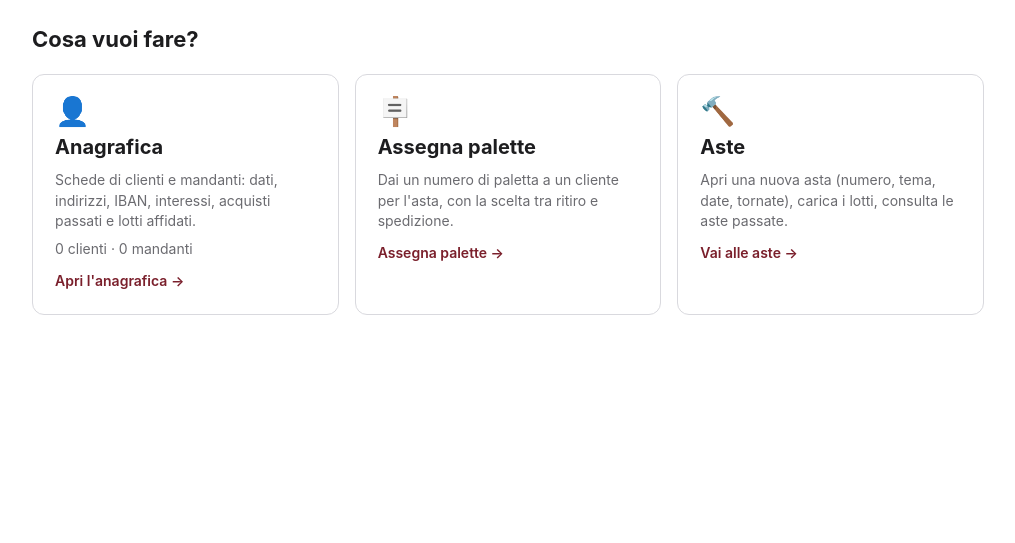
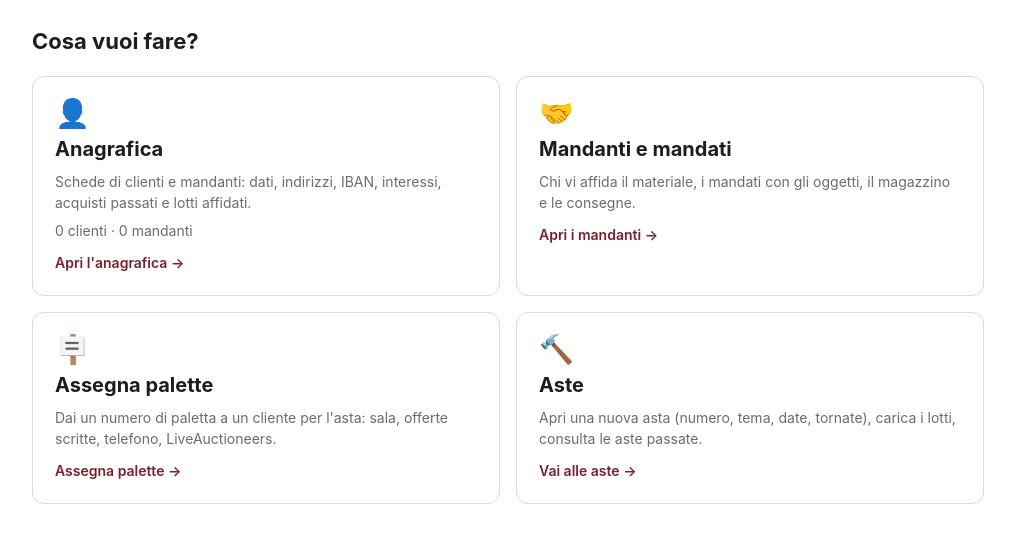
Before and after one commit to LittleNemoGestionale/gestionale-asta, a Django app: page / in a window 1280 px wide. Shown: the part 41-584 px from the top of the page, without its empty margins (132-1147 px from the left). Run offline with Django 5.2, Linux system fonts and the light colour scheme; the visitor is signed in with stand-in values (Sample User, id 1); data that the repository does not hold is empty.

Commit message:
Home: aste aperte in cima, tutta la riga cliccabile, riquadro Mandanti e mandati
Co-Authored-By: Claude Opus 5.5 <noreply@anthropic.com>
Claude-Session: https://claude.ai/code/session_017CCppjyo8m8mVscxwENtvr

```diff
--- a/asta/templates/asta/home.html
+++ b/asta/templates/asta/home.html
@@ -1,7 +1,7 @@
 {% extends "asta/base.html" %}
 {% block title %}Gestionale Asta{% endblock %}
 {% block head %}<style>
-  .scelte { display:grid; grid-template-columns:repeat(auto-fit,minmax(250px,1fr)); gap:16px; margin:18px 0 30px }
+  .scelte { display:grid; grid-template-columns:repeat(auto-fit,minmax(330px,1fr)); gap:16px; margin:18px 0 30px }
   .scelta { display:grid; gap:8px; align-content:start; padding:22px; border:1px solid var(--line); border-radius:12px; background:#fff; text-decoration:none; color:var(--ink) }
   .scelta:hover { border-color:var(--accent); box-shadow:0 2px 10px rgba(122,31,43,.08) }
   .scelta .ico { font-size:28px; line-height:1 }
@@ -9,30 +9,35 @@
   .scelta p { margin:0; color:var(--muted) }
   .scelta .link { color:var(--accent); font-weight:600; margin-top:4px }
   .aste-aperte { display:grid; gap:10px }
-  .riga-asta { display:flex; flex-wrap:wrap; gap:10px 18px; align-items:center; padding:12px 16px; border:1px solid var(--line); border-radius:10px; background:var(--soft) }
-  .riga-asta b { font-size:16px; margin-right:auto }
-  .riga-asta a { color:var(--accent); font-weight:500 }
+  .riga-asta { position:relative; display:flex; flex-wrap:wrap; gap:10px 18px; align-items:center; padding:14px 16px; border:1px solid var(--line); border-radius:10px; background:var(--soft) }
+  .riga-asta:hover { border-color:var(--accent); background:#fff }
+  .riga-asta .apri { font-size:17px; font-weight:700; color:var(--ink); text-decoration:none; margin-right:auto }
+  .riga-asta .apri::after { content:""; position:absolute; inset:0; border-radius:10px }  /* tutta la riga è cliccabile */
+  .riga-asta a:not(.apri) { position:relative; z-index:1; color:var(--accent); font-weight:500 }
 </style>{% endblock %}
 {% block doc %}
-<h1>Cosa vuoi fare?</h1>
 {% for m in messages %}<div class="msg {{ m.tags }}">{{ m }}</div>{% endfor %}
+{% if in_corso or prossime %}
+<h2 style="margin-top:8px">Aste aperte</h2>
+<div class="aste-aperte">
+  {% for a in in_corso %}<div class="riga-asta"><a class="apri" href="{% url 'asta_cruscotto' a.pk %}">Asta {{ a.numero }} · {{ a.nome }}</a><span class="muted">{{ a.data|date:"d/m/Y" }}</span>
+    <span class="pill ok">{% if a.post_asta_aperto %}post asta fino al {{ a.fine_post_asta|date:"d/m" }}{% else %}battuta, da chiudere{% endif %}</span><a href="{% url 'sala' a.pk %}">Aggiudicazione</a>{% if a.post_asta_aperto and perms.asta.view_dati_personali %}<a href="{% url 'post_asta' a.pk %}">Post asta</a>{% endif %}{% if perms.asta.view_dati_personali %}<a href="{% url 'acquirenti' a.pk %}">Acquirenti</a><a href="{% url 'mandanti' a.pk %}">Rendiconti</a>{% endif %}{% if perms.asta.view_incasso %}<a href="{% url 'incassi' a.pk %}">Incassi</a>{% endif %}</div>{% endfor %}
+  {% for a in prossime %}<div class="riga-asta"><a class="apri" href="{% url 'asta_cruscotto' a.pk %}">Asta {{ a.numero }} · {{ a.nome }}</a><span class="muted">dal {{ a.data|date:"d/m/Y" }}</span>
+    <span class="pill mid">in preparazione</span><a href="{% url 'lotti_asta' a.pk %}">Lotti</a>{% if perms.asta.view_paletta %}<a href="{% url 'offerte_telefoni' a.pk %}">Offerte e telefoni</a><a href="{% url 'palette' %}?asta={{ a.pk }}">Palette</a>{% endif %}</div>{% endfor %}
+</div>
+{% endif %}
+<h1 style="margin-top:26px">Cosa vuoi fare?</h1>
 <div class="scelte">
   <a class="scelta" href="{% url 'anagrafica' %}"><span class="ico">👤</span><h2>Anagrafica</h2>
     <p>Schede di clienti e mandanti: dati, indirizzi, IBAN, interessi, acquisti passati e lotti affidati.</p>
     <span class="muted">{{ n_clienti }} clienti · {{ n_mandanti }} mandanti</span><span class="link">Apri l'anagrafica →</span></a>
+  <a class="scelta" href="{% url 'mandanti_elenco' %}"><span class="ico">🤝</span><h2>Mandanti e mandati</h2>
+    <p>Chi vi affida il materiale, i mandati con gli oggetti, il magazzino e le consegne.</p>
+    <span class="link">Apri i mandanti →</span></a>
   <a class="scelta" href="{% url 'palette' %}"><span class="ico">🪧</span><h2>Assegna palette</h2>
-    <p>Dai un numero di paletta a un cliente per l'asta, con la scelta tra ritiro e spedizione.</p><span class="link">Assegna palette →</span></a>
+    <p>Dai un numero di paletta a un cliente per l'asta: sala, offerte scritte, telefono, LiveAuctioneers.</p><span class="link">Assegna palette →</span></a>
   <a class="scelta" href="{% url 'aste' %}"><span class="ico">🔨</span><h2>Aste</h2>
     <p>Apri una nuova asta (numero, tema, date, tornate), carica i lotti, consulta le aste passate.</p><span class="link">Vai alle aste →</span></a>
 </div>
 
-{% if in_corso or prossime %}
-<h2>Aste aperte</h2>
-<div class="aste-aperte">
-  {% for a in prossime %}<div class="riga-asta"><b>Asta {{ a.numero }} · {{ a.nome }}</b><span class="muted">dal {{ a.data|date:"d/m/Y" }}</span>
-    <span class="pill mid">in preparazione</span><a href="{% url 'lotti_asta' a.pk %}">Lotti</a><a href="{% url 'palette' %}?asta={{ a.pk }}">Palette</a><a href="{% url 'asta_cruscotto' a.pk %}">Riepilogo</a></div>{% endfor %}
-  {% for a in in_corso %}<div class="riga-asta"><b>Asta {{ a.numero }} · {{ a.nome }}</b><span class="muted">{{ a.data|date:"d/m/Y" }}</span>
-    <span class="pill ok">{% if a.post_asta_aperto %}post asta fino al {{ a.fine_post_asta|date:"d/m" }}{% else %}battuta, da chiudere{% endif %}</span><a href="{% url 'asta_cruscotto' a.pk %}">Riepilogo</a>{% if a.post_asta_aperto and perms.asta.view_dati_personali %}<a href="{% url 'post_asta' a.pk %}">Post asta</a>{% endif %}{% if perms.asta.view_incasso %}<a href="{% url 'incassi' a.pk %}">Incassi</a><a href="{% url 'pagamenti_mandanti' a.pk %}">Pagamenti mandanti</a>{% endif %}</div>{% endfor %}
-</div>
-{% endif %}
 {% endblock %}
```
